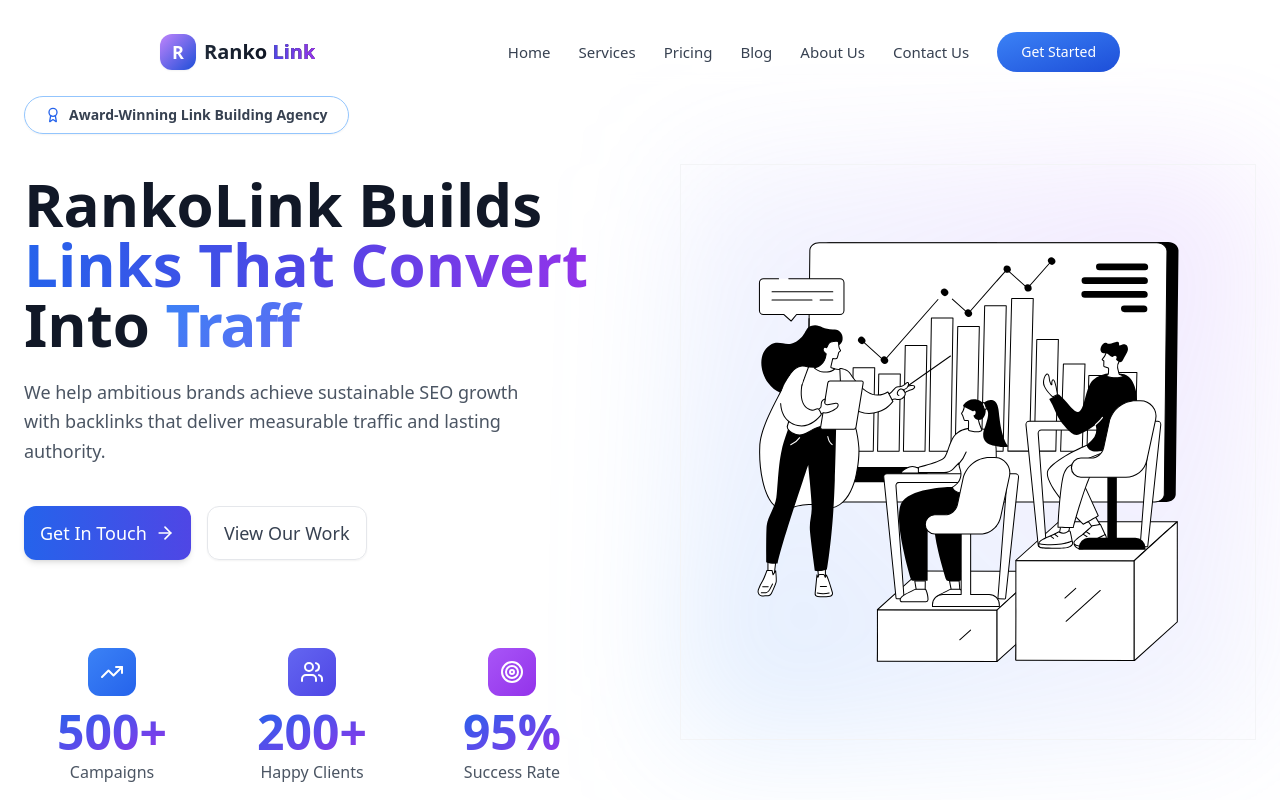
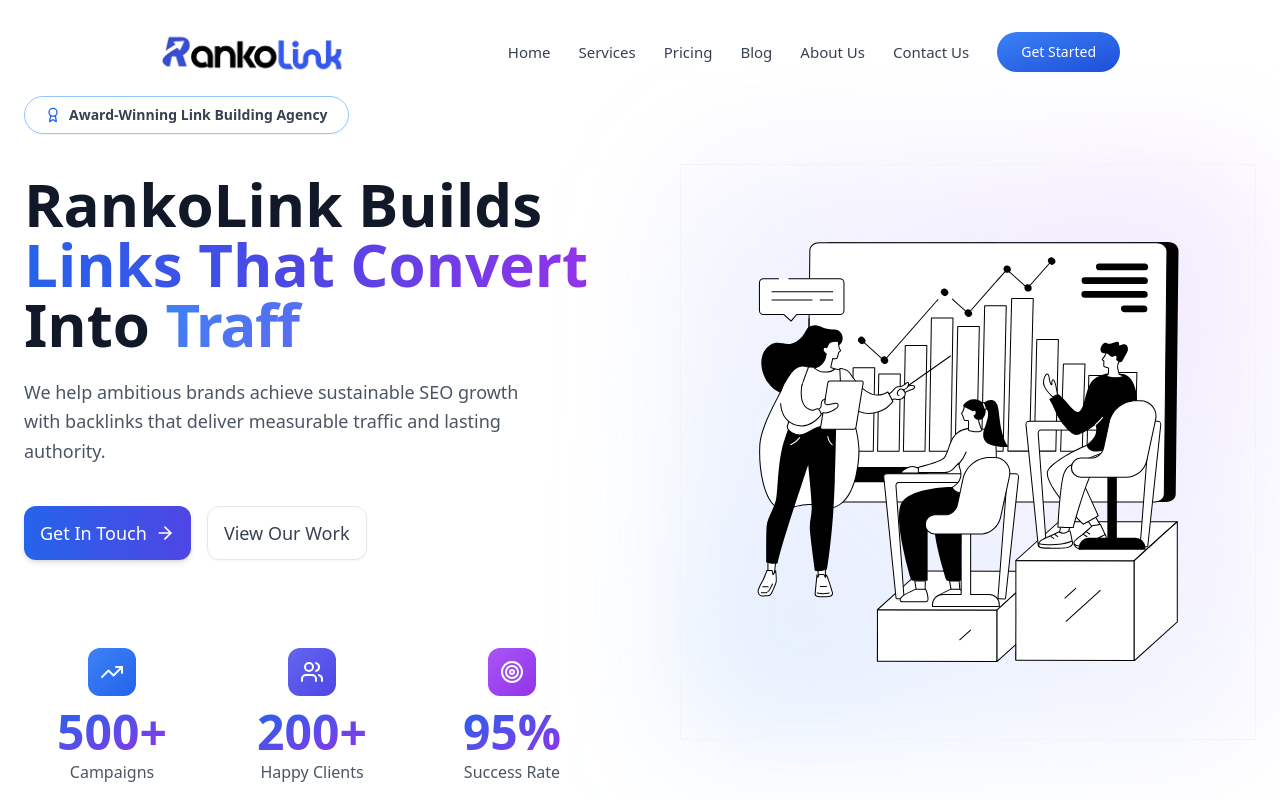
Before and after one commit to aalimaslam/Ranko-Link, a Next.js app: page / in a window 1280 px wide. Shown: the top 800 px of the page. Built offline with nearby package versions, Linux system fonts and the light colour scheme.

Commit message:
Navbar logo chnaged

```diff
--- a/components/navigation.tsx
+++ b/components/navigation.tsx
@@ -10,7 +10,7 @@ import {
   useScroll,
   useMotionValueEvent,
 } from "framer-motion";
-
+import Logo from "@/public/Ranko-Logo.png";
 export default function Navigation() {
   const [isOpen, setIsOpen] = useState(false);
   const [isScrolled, setIsScrolled] = useState(false);
@@ -77,23 +77,16 @@ export default function Navigation() {
       <div className="max-w-7xl mx-auto px-5 sm:px-6 lg:px-8">
         <div className="flex h-16 justify-between items-center">
           {/* LOGO */}
-          <Link href="/" className="flex items-center gap-2">
-            <motion.div
-              initial={{ opacity: 0, y: -8 }}
+          <Link href="/" className="flex items-center">
+            <motion.img
+              src={Logo.src}
+              alt="RankoLink Logo"
+              initial={{ opacity: 0, y: -6 }}
               animate={{ opacity: 1, y: 0 }}
-              whileHover={{ scale: 1.08 }}
-              transition={{ duration: 0.2 }}
-              className="w-9 h-9 bg-gradient-to-br from-purple-400 to-blue-700 rounded-lg flex items-center justify-center shadow-sm"
-            >
-              <span className="text-white font-bold text-lg">R</span>
-            </motion.div>
-
-            <span className="font-bold text-lg sm:text-xl bg-gradient-to-r from-gray-800 via-gray-900 to-black bg-clip-text text-transparent">
-              Ranko{" "}
-              <span className="bg-gradient-to-r from-indigo-600 to-purple-600 bg-clip-text text-transparent">
-                Link
-              </span>
-            </span>
+              whileHover={{ scale: 1.03 }}
+              transition={{ duration: 0.25 }}
+              className="h-12 w-auto object-contain"
+            />
           </Link>
 
           {/* DESKTOP NAV */}
```
Also changed, not shown: public/Ranko-Logo.png (added), public/RankoLink-logo.jpg (added).
